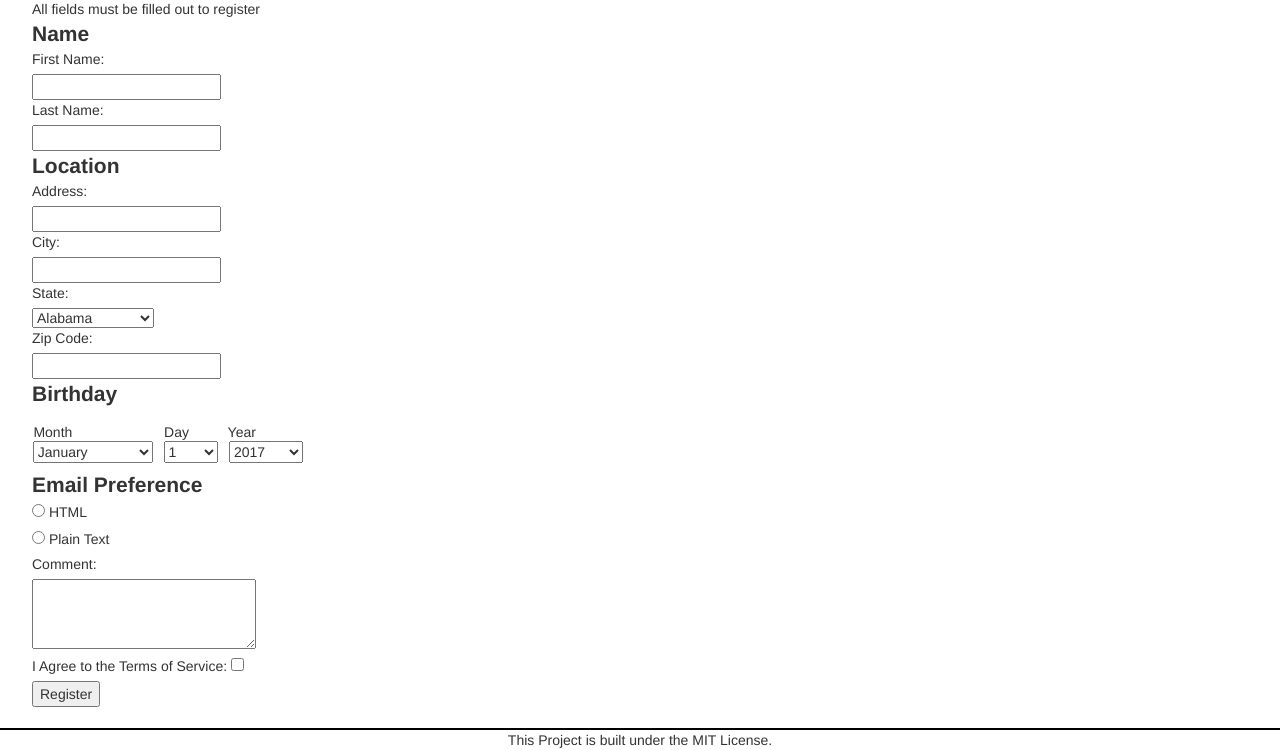
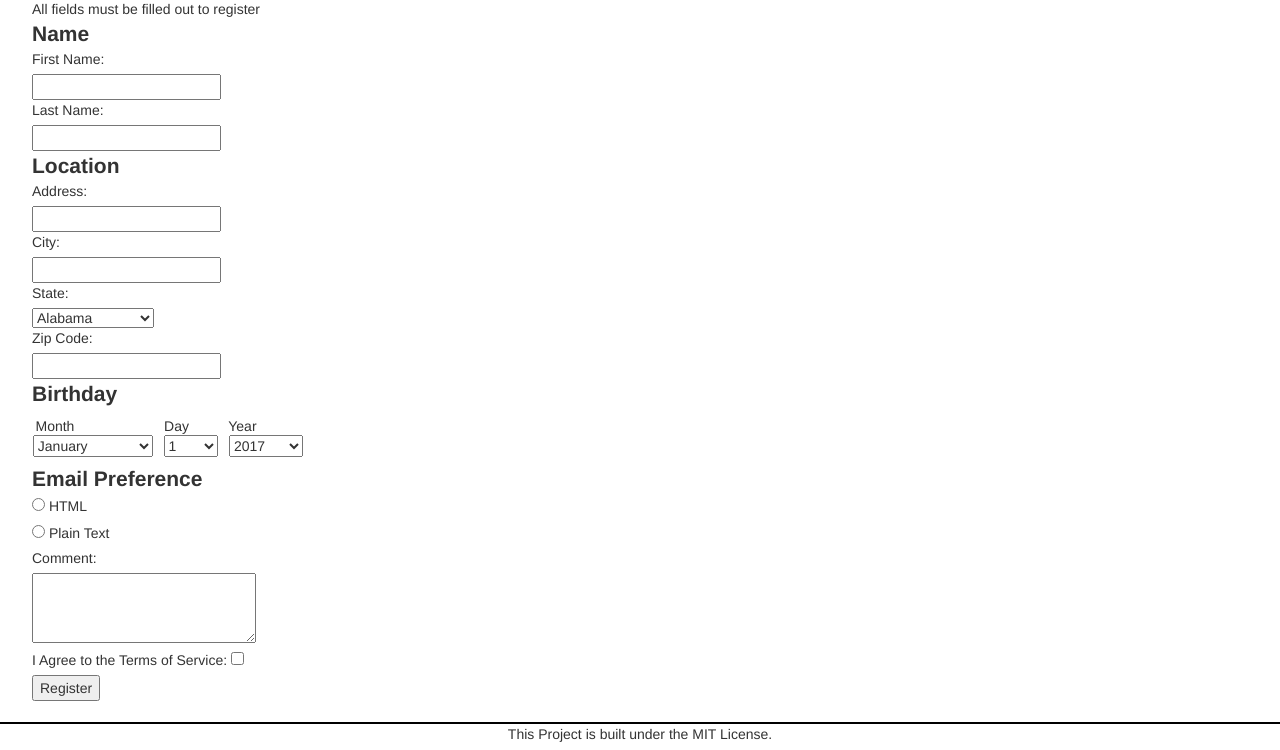
Before and after one commit to Ethameshep/discography, a PHP site: page / in a window 1280 px wide. Shown: the part 3443-4193 px from the top of the page. Run offline with PHP 8.4, Linux system fonts and the light colour scheme; some libraries are stand-ins or nearby versions.

Commit message:
minor adjustments
made small adjustments to label positions in age section

```diff
--- a/css/main.css
+++ b/css/main.css
@@ -72,7 +72,7 @@ textarea {
 /*AGE SUBSECTION*/
 .age {
     position: relative;
-    padding-bottom: 1em;
+    padding-bottom: 2em;
     page-break-inside: avoid;
 }
 
@@ -80,12 +80,12 @@ textarea {
     position: relative;
 }
 
-.age select {top: .8em;} /*adjust to change Y-Value*/
-.age label {top: -.6em;}
+.age select {top: 1.8em;} /*adjust to change Y-Value*/
+.age label {top: .4em;}
 
-label[for="month"] {left: 0.1em;} /*adjust to change X-Value*/
+label[for="month"] {left: 0.25em;} /*adjust to change X-Value*/
 label[for="day"] {left: -2.5em;}
-label[for="year"] {left: -4.2em;}
+label[for="year"] {left: -4.15em;}
 #month {
     left: -3em;
     width: 8.6em;
@@ -104,6 +104,7 @@ label[for="year"] {left: -4.2em;}
 }
 /*AGE MOBILE*/
 @media only screen and (max-width: 370px) {
+    .age {padding-bottom: 0;}
     .age select, .age label {
         position: static;
         float: left;
@@ -113,6 +114,10 @@ label[for="year"] {left: -4.2em;}
     #day, #year, #month {
         width: 8.6em;
     }
+
+    .age label:after {
+        content: ":";
+    }
 }
 /*FOOTER SECTION*/
 footer {
--- a/index.html
+++ b/index.html
@@ -179,7 +179,7 @@
             </fieldset>
             <fieldset class="age">
                 <!--DO NOT CHANGE AGE FORM-->
-                <legend>Birthday</legend><br>
+                <legend>Birthday</legend>
                 <label for="month">Month</label>
                 <select name="month" id="month">
                     <option value="January">January</option>
```
